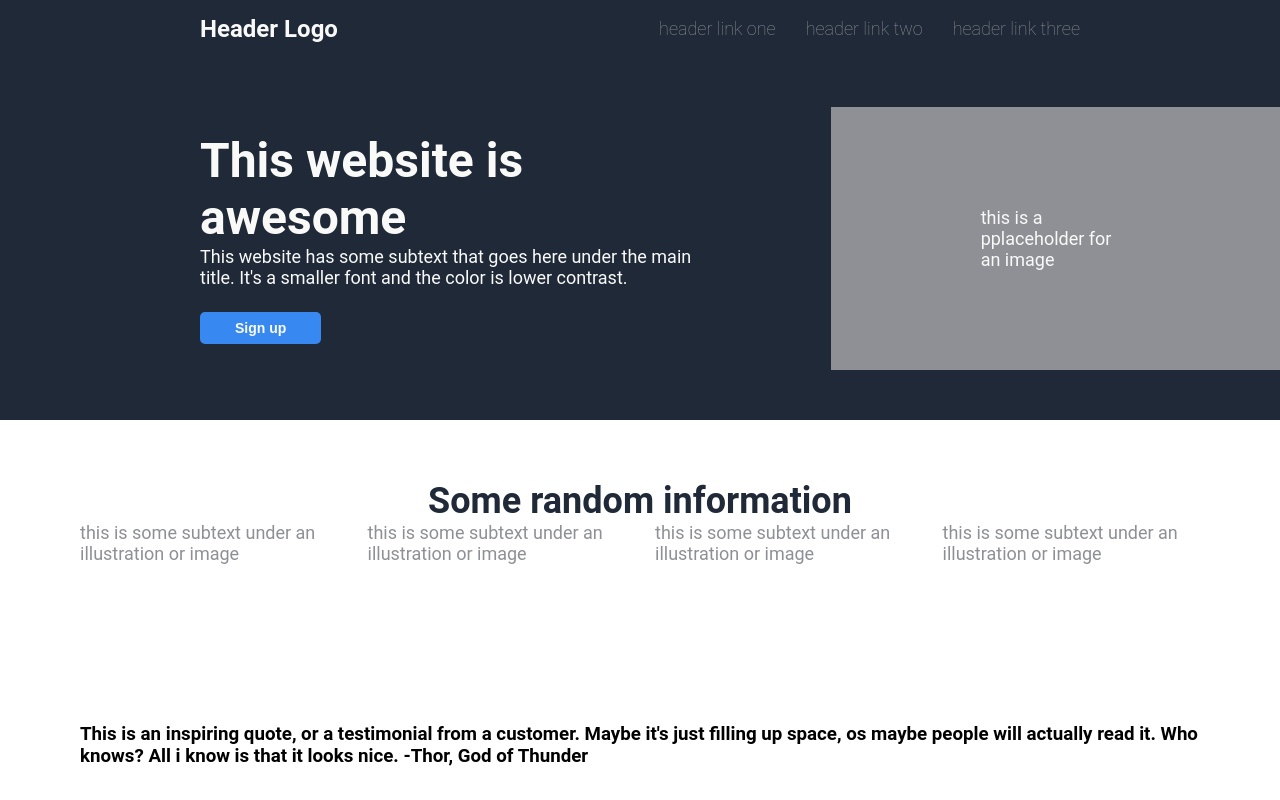
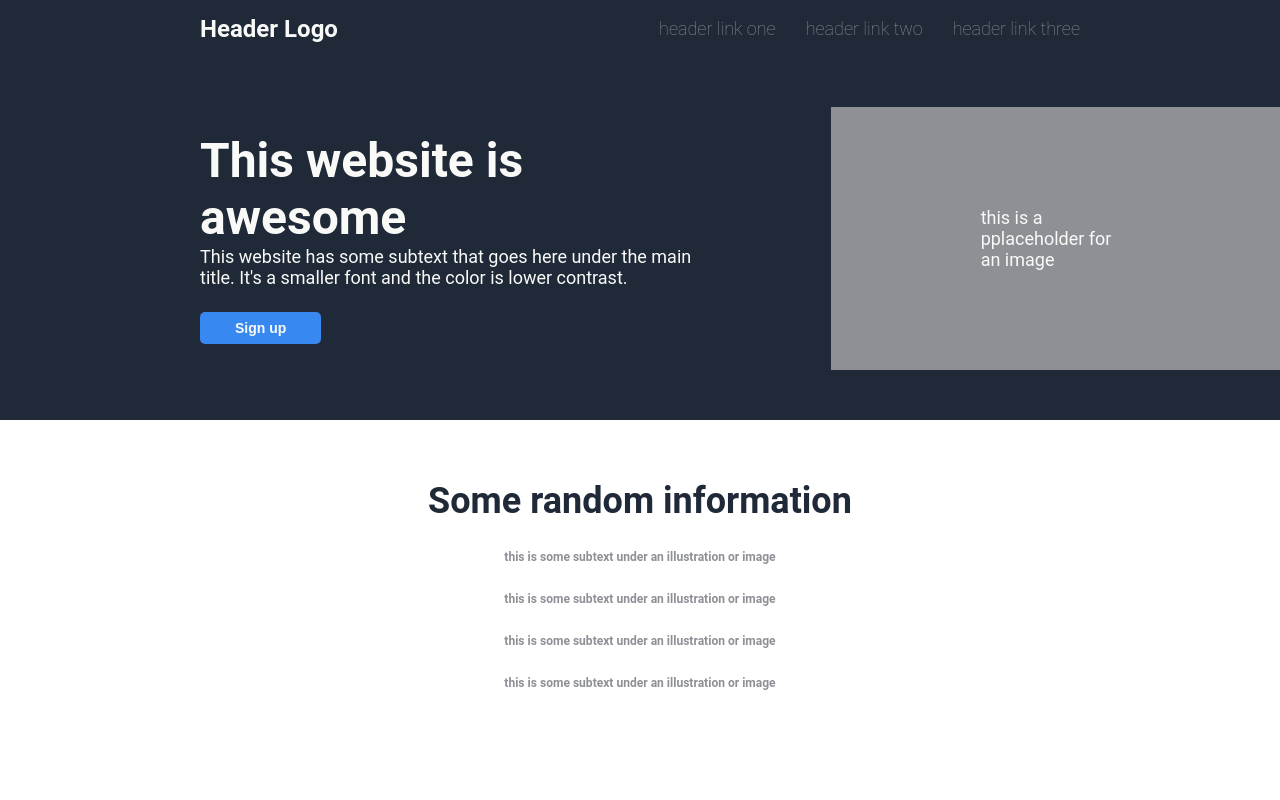
Before and after one commit to ViniOA/Page, a plain HTML site: page site/index.html in a window 1280 px wide. Shown: the top 800 px of the page. Drawn offline with Linux system fonts and the light colour scheme.

Commit message:
Realizado mudanças na estrutura do container dois

```diff
--- a/site/index.html
+++ b/site/index.html
@@ -34,18 +34,37 @@
 </div>
 <!--Container one-->
 
+<!--Container two-->
 <div class="container-two">
-<!--Container two-->
-
 <div class="header2">Some random information</div>
 <div class="illustration">
-<p>this is some subtext under an illustration or image</p>
-<p>this is some subtext under an illustration or image</p>
-<p>this is some subtext under an illustration or image</p>
-<p>this is some subtext under an illustration or image</p>
-<!--Container two-->
+<div class="ct">
+<div class="image">
+    <h6>this is some subtext under an illustration or image</h6>
+</div>
+
+<div class="image">
+    <h6>this is some subtext under an illustration or image</h6>
+</div>
+
+<div class="image">
+    <h6>this is some subtext under an illustration or image</h6>
+</div>
+
+<div class="image">
+    <h6>this is some subtext under an illustration or image</h6>
+</div>
+
 </div>
 </div>
+
+
+
+
+
+
+</div>
+<!--Container two-->
 <div class="container-three">
 <h3>This is an inspiring quote, or a testimonial from a customer. Maybe it's just filling up space, os maybe people will actually read it. Who knows? All i know is that it looks nice. -Thor, God of Thunder</h3>
 </div>
```
